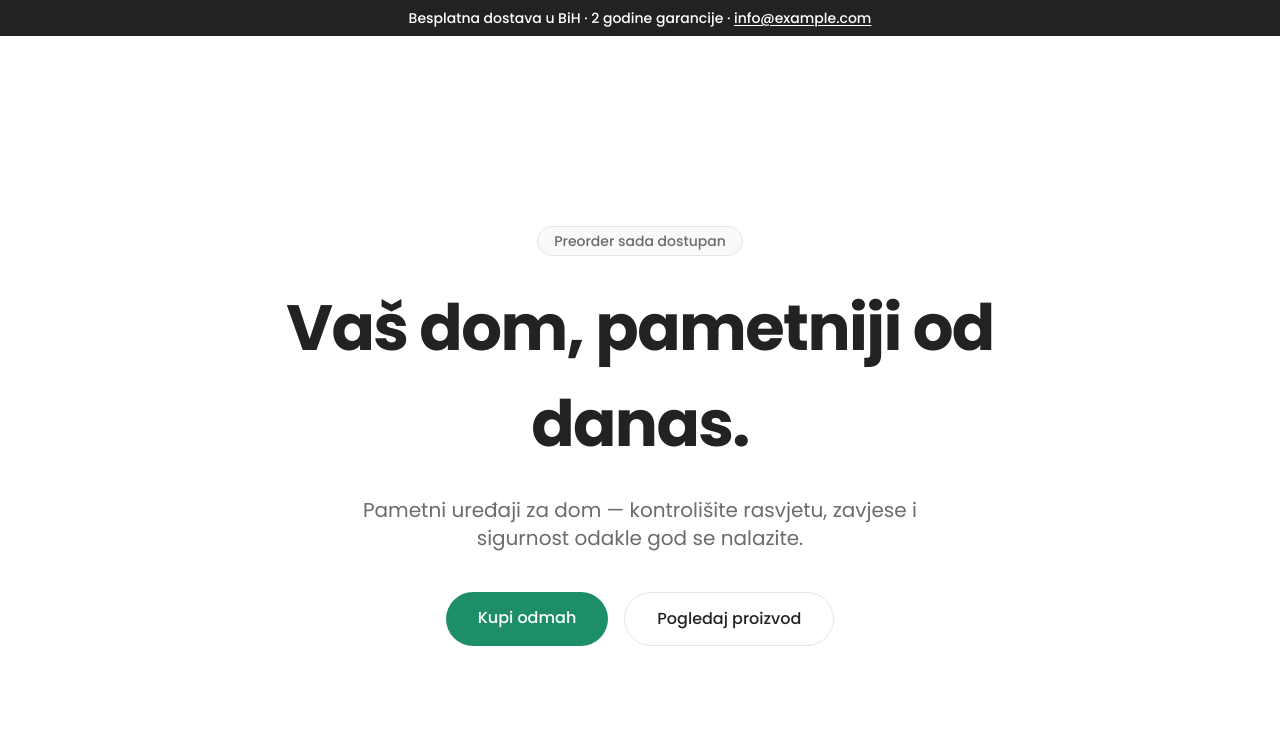
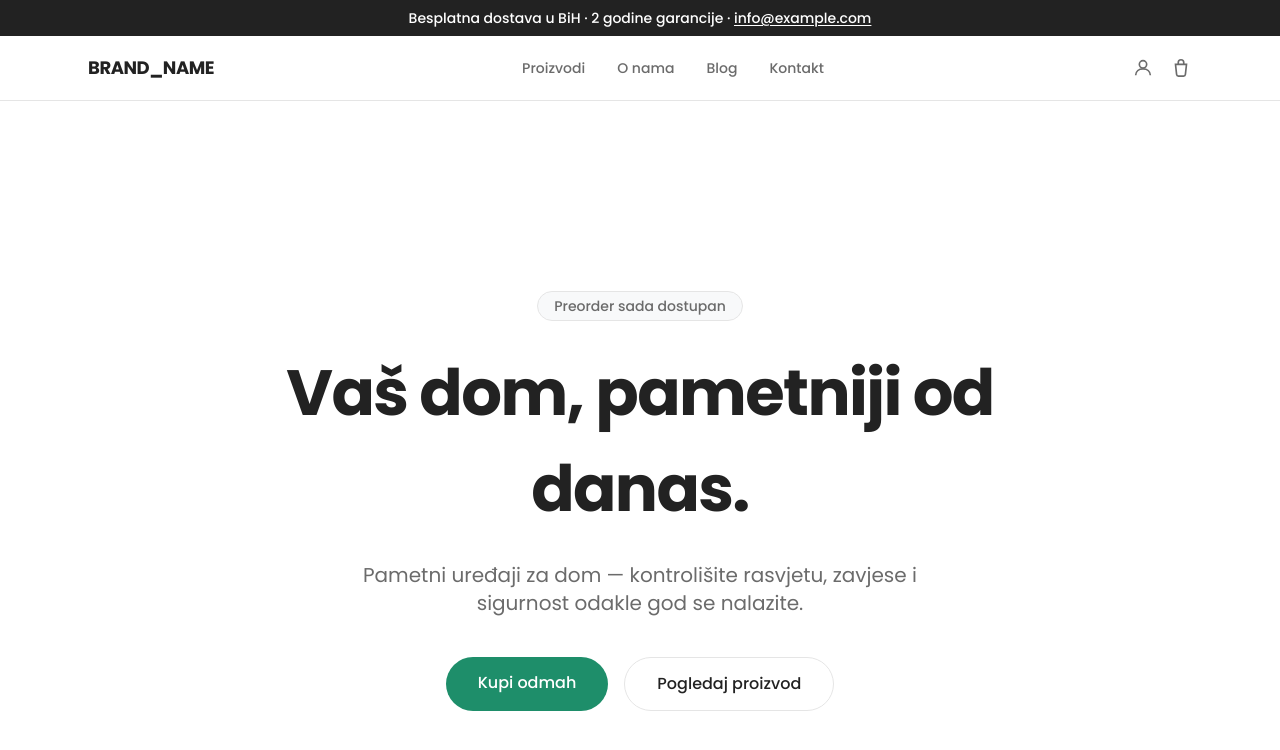
Before and after one commit to arminahrnjic/SmartHomeDomio, a Next.js app: page / in a window 1280 px wide. Shown: the top 750 px of the page. Built offline with nearby package versions, Linux system fonts and the light colour scheme.

Commit message:
Add sticky header with nav, cart and account icons

```diff
--- a/src/app/layout.tsx
+++ b/src/app/layout.tsx
@@ -3,6 +3,7 @@ import { Poppins } from "next/font/google";
 import "./globals.css";
 import { siteConfig } from "@/config/siteConfig";
 import { AnnouncementBar } from "@/components/AnnouncementBar";
+import { Header } from "@/components/Header";
 
 const poppins = Poppins({
   variable: "--font-poppins",
@@ -24,6 +25,7 @@ export default function RootLayout({
     <html lang="bs" className={`${poppins.variable} h-full antialiased`}>
       <body className="min-h-full flex flex-col font-sans">
         <AnnouncementBar />
+        <Header />
         {children}
       </body>
     </html>
--- /dev/null
+++ b/src/components/Header.tsx
@@ -0,0 +1,56 @@
+import Link from "next/link";
+import { siteConfig } from "@/config/siteConfig";
+
+const NAV_LINKS = [
+  { href: "#proizvodi", label: "Proizvodi" },
+  { href: "#o-nama", label: "O nama" },
+  { href: "#blog", label: "Blog" },
+  { href: "#kontakt", label: "Kontakt" },
+];
+
+export function Header() {
+  return (
+    <header className="sticky top-0 z-50 w-full border-b border-border bg-bg/80 backdrop-blur-md">
+      <div className="mx-auto flex h-16 max-w-6xl items-center justify-between px-6">
+        <Link href="/" className="text-lg font-bold tracking-tight text-text">
+          {siteConfig.name}
+        </Link>
+
+        <nav className="hidden items-center gap-8 md:flex">
+          {NAV_LINKS.map((link) => (
+            <a
+              key={link.href}
+              href={link.href}
+              className="text-sm font-medium text-text-muted transition-colors hover:text-text"
+            >
+              {link.label}
+            </a>
+          ))}
+        </nav>
+
+        <div className="flex items-center gap-4">
+          <button
+            type="button"
+            aria-label="Nalog"
+            className="text-text-muted transition-colors hover:text-text"
+          >
+            <svg width="22" height="22" viewBox="0 0 24 24" fill="none" stroke="currentColor" strokeWidth="1.8">
+              <circle cx="12" cy="8" r="4" />
+              <path d="M4 20c0-4.4 3.6-7 8-7s8 2.6 8 7" />
+            </svg>
+          </button>
+          <button
+            type="button"
+            aria-label="Korpa"
+            className="text-text-muted transition-colors hover:text-text"
+          >
+            <svg width="22" height="22" viewBox="0 0 24 24" fill="none" stroke="currentColor" strokeWidth="1.8">
+              <path d="M6 8h12l-1.2 11a2 2 0 0 1-2 1.8H9.2a2 2 0 0 1-2-1.8L6 8Z" />
+              <path d="M9 8V6a3 3 0 0 1 6 0v2" />
+            </svg>
+          </button>
+        </div>
+      </div>
+    </header>
+  );
+}
```
